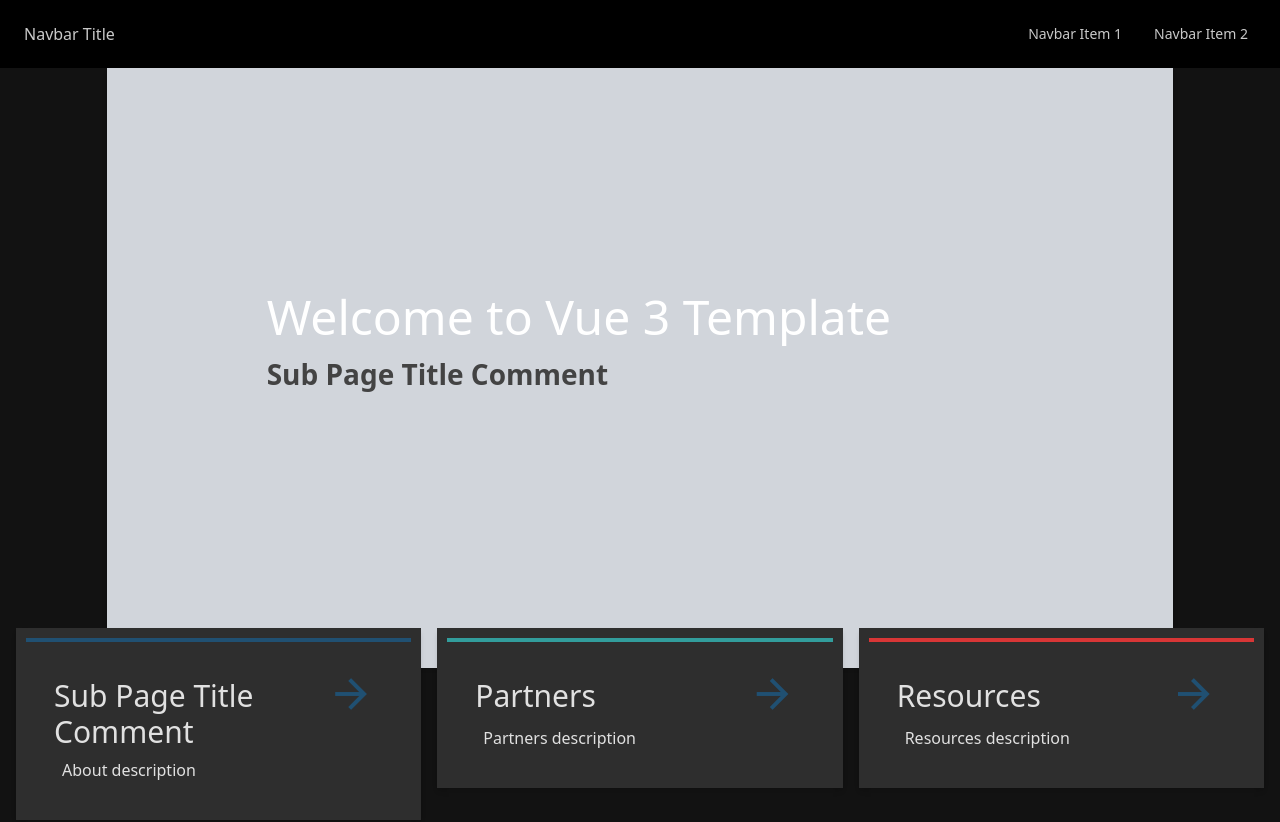
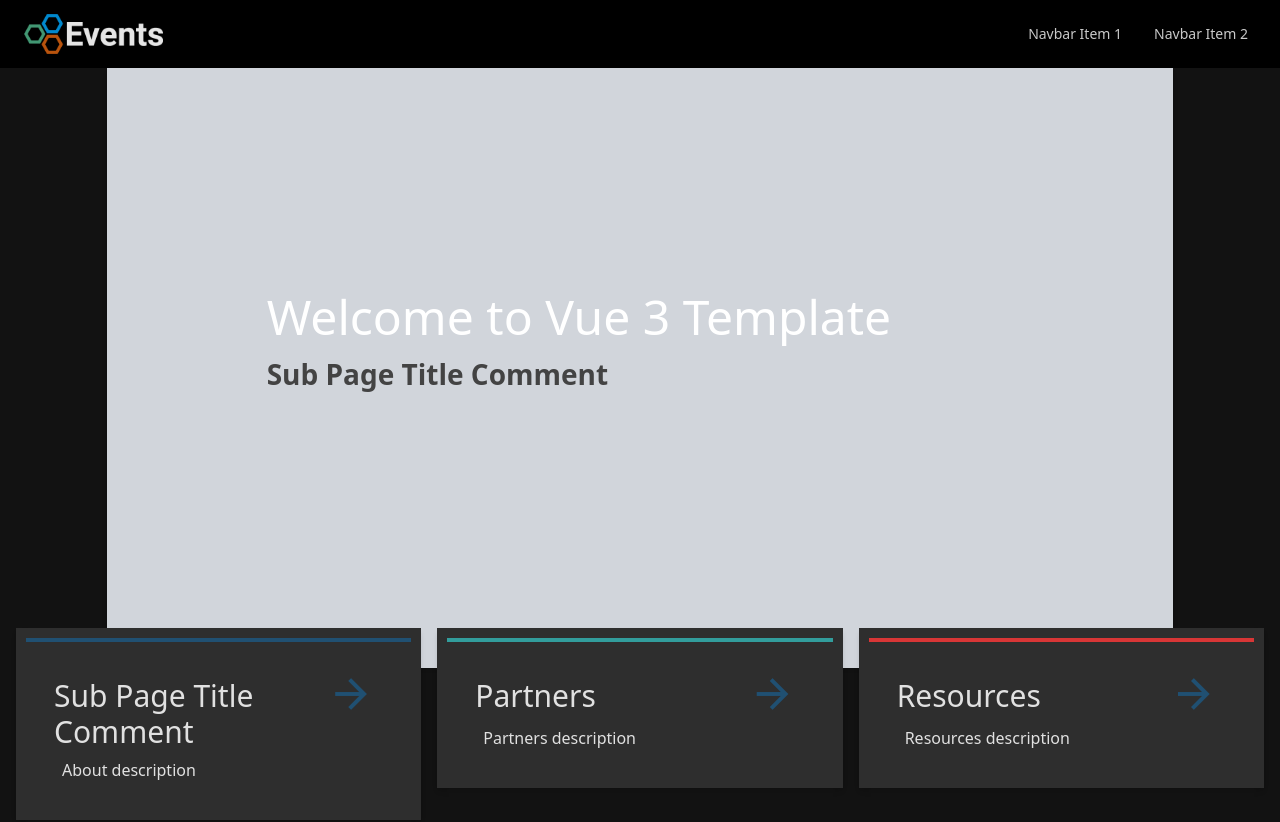
Before and after one commit to bjornum/tes, a Vue app: page / in a window 1280 px wide. Shown: the top 822 px of the page. Built offline with nearby package versions, Linux system fonts and the light colour scheme; no server answers.

Commit message:
Project Logo
Added Project Logo
Simply replace it and it should adjust to all locations its mentioned

```diff
--- a/src/App.vue
+++ b/src/App.vue
@@ -4,7 +4,15 @@
     <div class="drawer-content flex flex-col">
       <!-- Navbar -->
       <div class="w-full navbar bg-base-300">
-        <div class="flex-1 px-2 mx-2">Navbar Title</div>
+        <div class="flex-1 px-2 mx-2">
+          <img
+            src="@/assets/images/ProjectLogo.png"
+            alt="Project Logo"
+            style="max-height: 40px; width: auto"
+          />
+        </div>
+
+        <!-- Sidebar Icon -->
         <div class="flex-none lg:hidden">
           <label for="my-drawer-3" class="btn btn-square btn-ghost">
             <svg
@@ -22,6 +30,8 @@
             </svg>
           </label>
         </div>
+
+        <!-- Navbar Items on Desktop -->
         <div class="flex-none hidden lg:block">
           <ul class="menu menu-horizontal">
             <!-- Navbar menu content here -->
@@ -31,8 +41,6 @@
         </div>
       </div>
 
-      <!-- News Modal -->
-      <!-- <NewsDialog /> -->
       <!-- Page content here -->
       <RouterView />
     </div>
```
Also changed, not shown: src/assets/images/ProjectLogo.png (added), src/assets/images/ProjectLogo1.png (renamed from src/assets/ProjectLogo.png).
